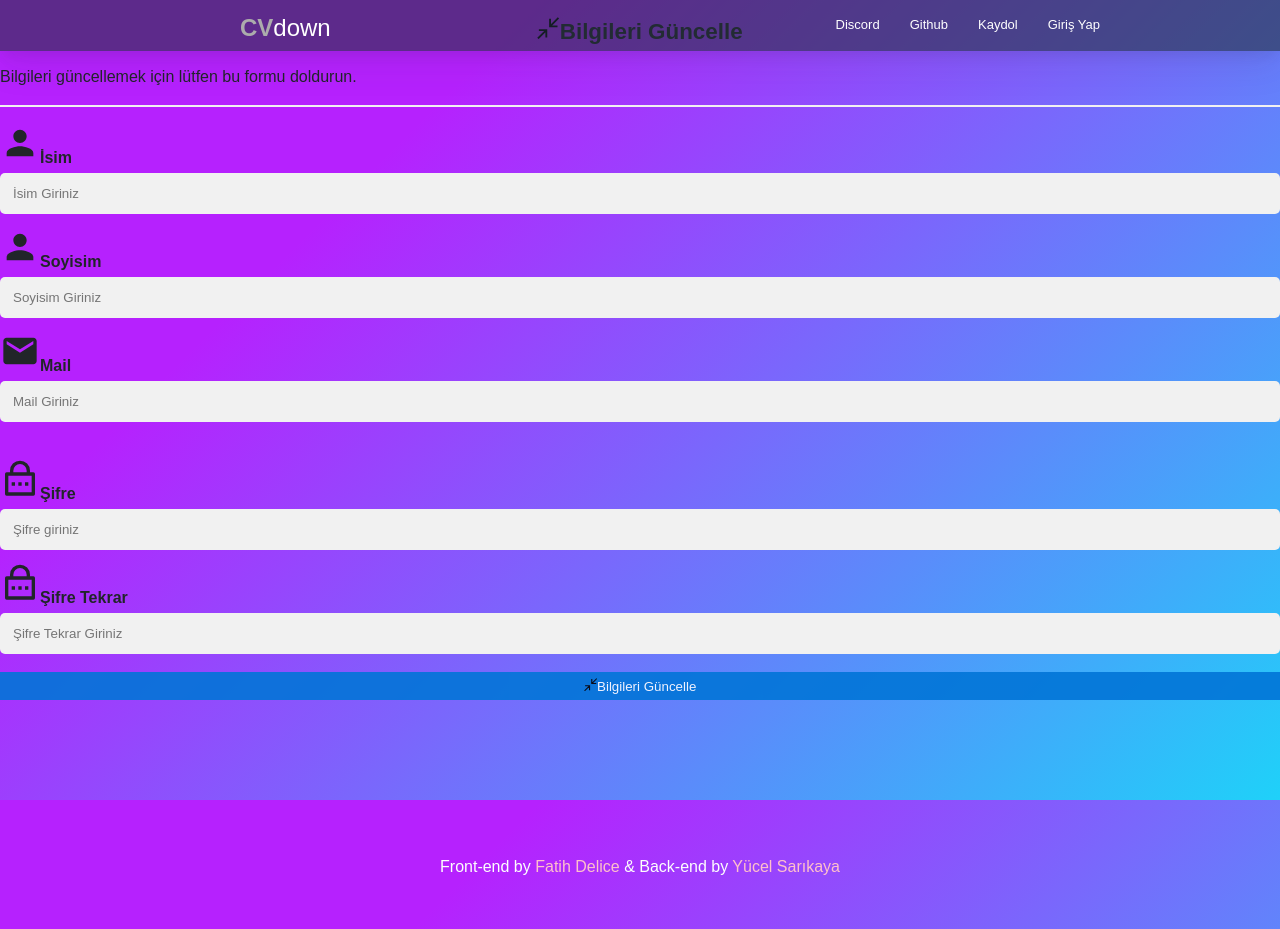
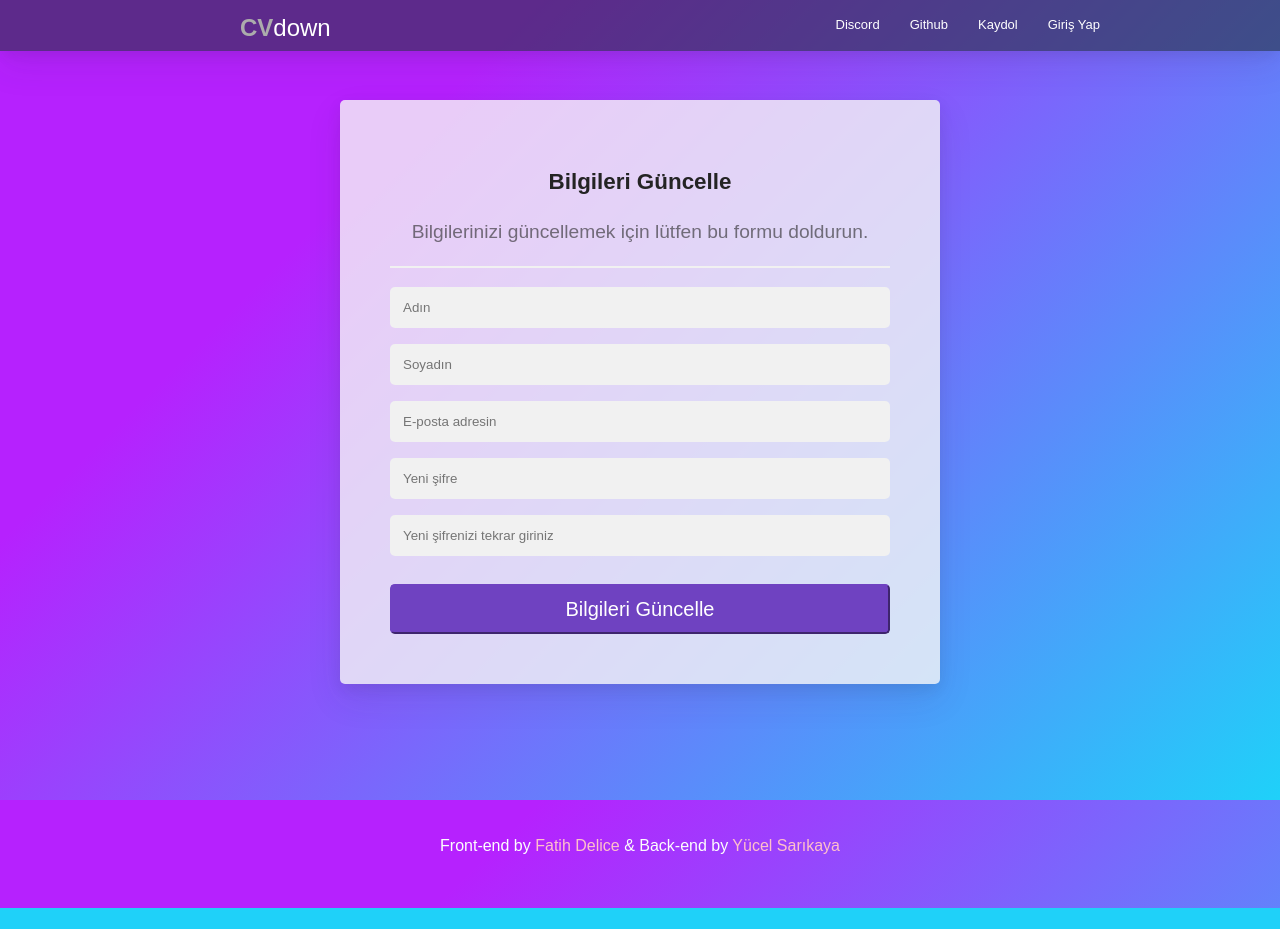
Before and after one commit to yucellsarikaya/Cv-Down-Front, a React (Create React App) app: page /home/1/update in a window 1280 px wide. After the commit the page ends 908 px from the top, so only its background shows below. Built offline with nearby package versions, Linux system fonts and the light colour scheme; no server answers.

Commit message:
bilgileri güncele paneli tasarlandı

```diff
--- a/src/components/PersonUpdate.js
+++ b/src/components/PersonUpdate.js
@@ -35,57 +35,52 @@ export default function PersonUpdate(props) {
 
 
     return (
-        <div>
+        <div  className="site-card">
             <Form>
-                <div className=" col-md-6 offset-md-3 offset-md-3">
+                <div>
                     <h1>
-                        <GrContract />
                         Bilgileri Güncelle
                     </h1>
-                    <p>Bilgileri güncellemek için lütfen bu formu doldurun.</p>
+                    <p>Bilgilerinizi güncellemek için lütfen bu formu doldurun.</p>
                     <hr />
 
-                    <label for="name"><MdPerson size={40} /><b>İsim</b></label>
                     <div>
                         <input
                             type="text"
                             className="form-control"
-                            placeholder="İsim Giriniz"
+                            placeholder="Adın"
                             required
                             value={name}
                             onChange={e => setName(e.target.value)}
                         />
                     </div>
 
-                    <label for="surname"><MdPerson size={40} /><b>Soyisim</b></label>
                     <div>
                         <input
                             type="text"
                             className="form-control"
-                            placeholder="Soyisim Giriniz"
+                            placeholder="Soyadın"
                             required
                             value={surname}
                             onChange={e => setSurname(e.target.value)}
                         />
                     </div>
 
-                    <label for="email"><MdEmail size={40} /><b>Mail</b></label>
                     <div>
                         <input
                             type="email"
                             className="form-control"
-                            placeholder="Mail Giriniz"
+                            placeholder="E-posta adresin"
                             required
                             value={mail}
                             onChange={e => setMail(e.target.value)}
                         />
                     </div>
 
-                    <br /><label for="psw"><RiLockPasswordLine size={40} /><b>Şifre</b></label>
                     <div>
                         <input
                             type="password"
-                            placeholder="Şifre giriniz"
+                            placeholder="Yeni şifre"
                             name="psw"
                             id="psw"
                             required
@@ -93,11 +88,10 @@ export default function PersonUpdate(props) {
                         />
                     </div>
 
-                    <label for="psw-repeat"><RiLockPasswordLine size={40} /><b>Şifre Tekrar</b></label>
                     <div>
                         <input
                             type="password"
-                            placeholder="Şifre Tekrar Giriniz"
+                            placeholder="Yeni şifrenizi tekrar giriniz"
                             name="psw-repeat"
                             id="psw-repeat"
                             required
@@ -107,7 +101,7 @@ export default function PersonUpdate(props) {
                 </div>
             </Form>
             <div className=" col-md-6 offset-md-3 offset-md-3">
-                <button className="registerbtn" onClick={() => save()}><GrContract />Bilgileri Güncelle</button>
+                <button className="register-btn" onClick={() => save()}>Bilgileri Güncelle</button>
             </div>
         </div>
     )
```
